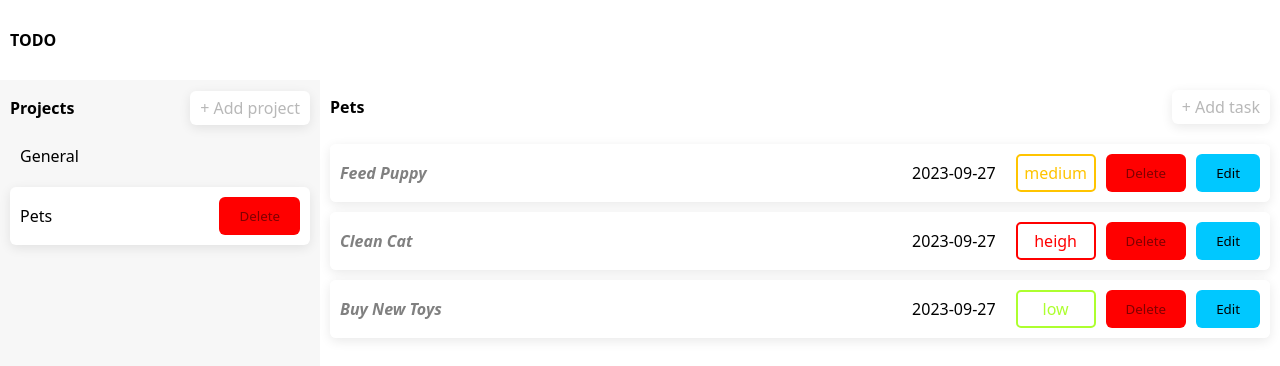
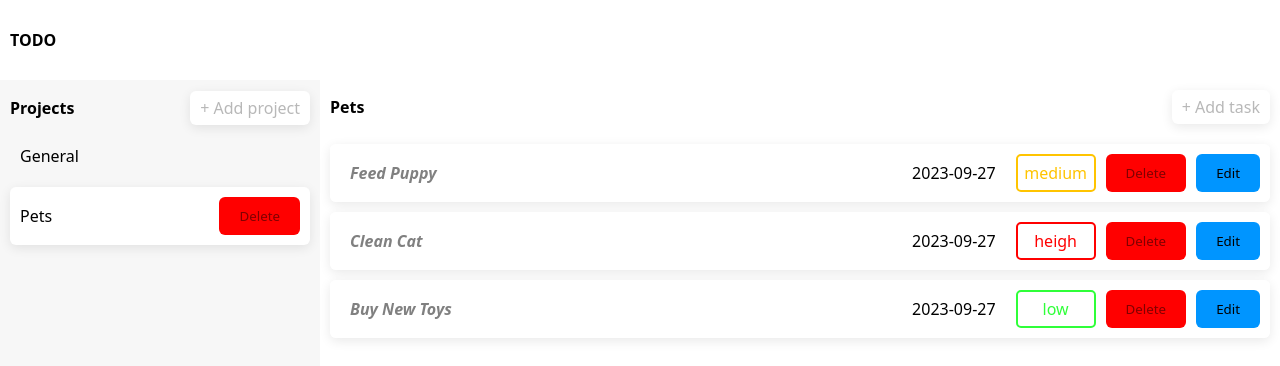
Before and after one commit to kamaladdi34/todo-list, a website built with webpack: page dist/index.html in a window 1280 px wide. Built offline with Linux system fonts and the light colour scheme.

Commit message:
Change some styling

```diff
--- a/src/DOM-manager.js
+++ b/src/DOM-manager.js
@@ -1,7 +1,5 @@
 import manager from "./todo-list-manager";
 import popupManager from "./popup-manager";
-import Todo from "./todo";
-import List from "./list";
 
 const DOMmanager = (()=>{
     const projectsList = document.querySelector('aside');
--- a/src/style.css
+++ b/src/style.css
@@ -49,13 +49,10 @@ body{
 button{
     border: none;
     padding: 10px 20px 10px 20px;
-    background-color: #00c8ff;
+    background-color: #0095ff;
     cursor: pointer;
     font-weight: 500;
     border-radius: 6px;
-}
-button:hover{
-    background-color: #0099ff;
 }
 .add-task-popup, .add-project-popup{
     border-radius: 6px;
@@ -198,8 +195,8 @@ aside .projects-header{
     width: 80px;
 }
 .low{
-    border: 2px solid greenyellow;
-    color: greenyellow;
+    border: 2px solid rgb(47, 255, 57);
+    color: rgb(47, 255, 57);
 }
 .medium{
     border: 2px solid rgb(255, 196, 0);
@@ -212,6 +209,7 @@ aside .projects-header{
 .todo-title{
     text-transform: capitalize;
     font-weight: bold;
+    padding-left: 10px;
     display: flex;
     align-items: center;
     font-style: italic;
```
Also changed, not shown: dist/main.js.
